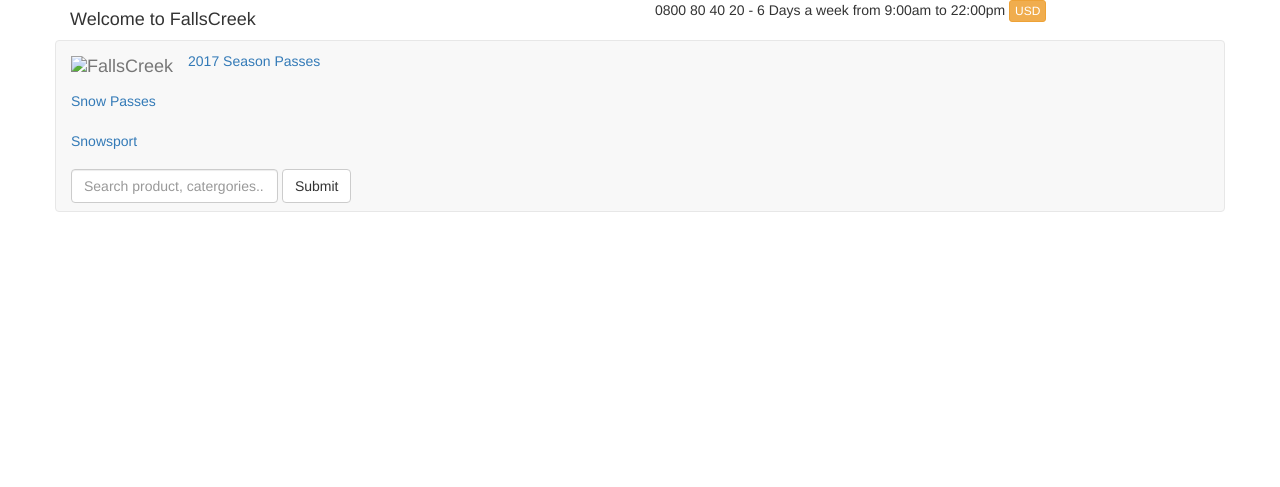
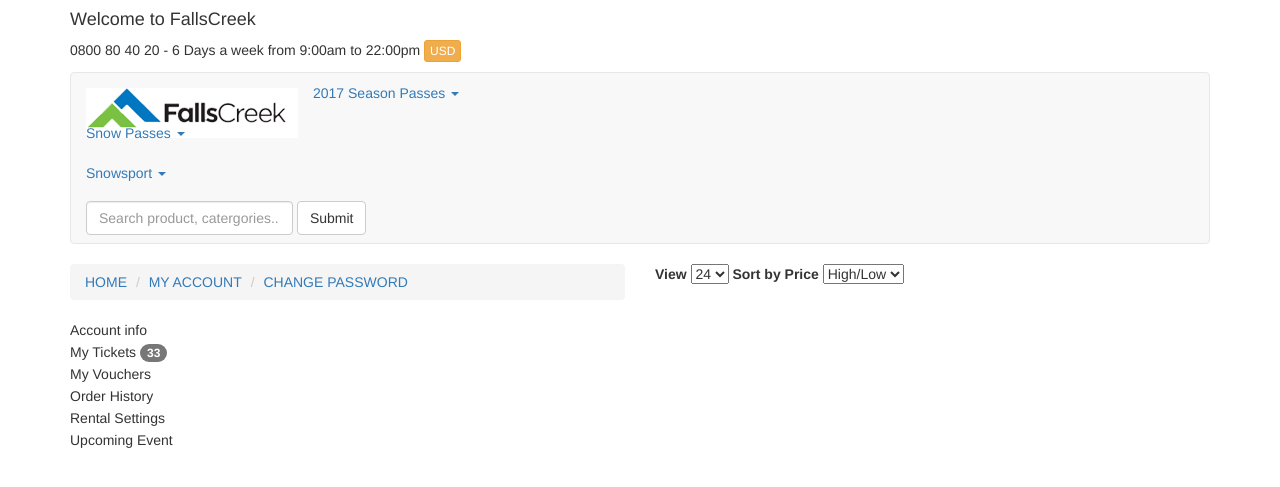
Before and after one commit to datnguyen-asiantechhub/merlinski, a CodeIgniter app: the page made by application/views/pages/resetpass.php in a window 1280 px wide. Shown: the top 487 px of the page. Run offline with CodeIgniter, Linux system fonts and the light colour scheme; style sheets or scripts are compiled from the project's sources; some libraries are stand-ins or nearby versions.

Commit message:
update trang Login

```diff
--- a/application/config/config.php
+++ b/application/config/config.php
@@ -437,7 +437,7 @@ $config['global_xss_filtering'] = FALSE;
 /*
 |--------------------------------------------------------------------------
 | Cross Site Request Forgery
-|--------------------------------------------------------------------------
+|------------------------------http://localhost/merlinski/--------------------------------------------
 | Enables a CSRF cookie token to be set. When set to TRUE, token will be
 | checked on a submitted form. If you are accepting user data, it is strongly
 | recommended CSRF protection be enabled.
--- a/application/views/pages/resetpass.php
+++ b/application/views/pages/resetpass.php
@@ -4,7 +4,6 @@
 <meta name="viewport" content="width=device-width, initial-scale=1">
 <link rel="stylesheet" type="text/css" href="css/bootstrap.css">
 <!--<link rel="stylesheet" href="css/mystyle.css">-->
-<link rel="stylesheet" href="Sass/style.css">
 <script type="text/javascript" src="js/jquery-3.2.1.js"></script>
 	<title></title>
 </head>
@@ -15,25 +14,39 @@
 			<div class="row">
 				<div class="col-sx-12 col-sm-6 col-md-6">
 					<h4>Welcome to FallsCreek</h4>
-				</div>
-				<div class="col-sx-12 col-sm-6 col-md-6">
 					<p><span>0800 80 40 20</span> - 6 Days a week from 9:00am to 22:00pm <a class="btn btn-warning btn-xs" >USD</a></p>
-
 				</div>
 			</div>
 		</div>
 	</div>
-	<div class="navigation-bar">
+	<div class="navigation-bar-1">
 		<div class="container">
-			<div class="row">
 			<nav class="navbar navbar-default">
 				<a class="navbar-brand" href="">
-						<img src="" alt="FallsCreek">
+					<img src="images/logo.jpg" alt="FallsCreek">
 				</a>
 				<ul class="nav nav-tab">
-						<li class="active"><a href="">2017 Season Passes</a></li>
-						<li ><a href="">Snow Passes</a></li>
-						<li ><a href="">Snowsport</a></li>
+					<li class="dropdown"><a href="" class="dropdown-toggle" data-toggle="dropdown" role="button" aria-haspopup="true">2017 Season Passes <span class="caret"></span></a>
+						<ul class="dropdown-menu">
+							<li><a href="">menu</a></li>
+							<li><a href="">menu</a></li>
+							<li><a href="">menu</a></li>
+						</ul>
+					</li>
+					<li class="dropdown"><a href="" class="dropdown-toggle" data-toggle="dropdown" role="button" aria-haspopup="true">Snow Passes <span class="caret"></span></a>
+						<ul class="dropdown-menu">
+							<li><a href="">menu</a></li>
+							<li><a href="">menu</a></li>
+							<li><a href="">menu</a></li>
+						</ul>
+					</li>
+					<li class="dropdown"><a href="" class="dropdown-toggle" data-toggle="dropdown" role="button" aria-haspopup="true">Snowsport <span class="caret"></span></a>
+						<ul class="dropdown-menu">
+							<li><a href="">menu</a></li>
+							<li><a href="">menu</a></li>
+							<li><a href="">menu</a></li>
+						</ul>
+					</li>
 				</ul>
 				<form class="navbar-form navbar-left" role="search">
 					 <div class="form-group">
@@ -41,11 +54,68 @@
 					 </div>
 					 <button type="submit" class="btn btn-default">Submit</button>
 				</form>
+				<div class="">
+					<div class="">
+						<span class=""></span>
+					</div>
+					<dvi class="">
+						<span class=""></span>
+					</dvi>
+				</div>
 			</nav>
 		</div>
-		<div>
+	</div>
+	<div class="title">
+		<div class="container">
+			<div class="row">
+				<div class="col-xs-12 col-sm-6 col-md-6">
+					<ol class="breadcrumb">
+						<li><a href="">HOME</a></li>
+						<li><a href="">MY ACCOUNT</a></li>
+						<li><a class="active">CHANGE PASSWORD</a></li>
+					</ol>
+				</div>
+				<div class="col-xs-12 col-sm-6 col-md-6">
+					<label>View</label>
+					<select class="selectpicker select-view">
+						<option>24</option>
+						<option>16</option>
+						<option>10</option>
+					</select>
+					<label>Sort by Price </label>
+					<select class="selectpicker select-sort">
+						<option>High/Low</option>
+						<option>Low/High</option>
+					</select>
+				</div>
+			</div>
+		</div>
 	</div>
 </header>
+<main>
+	<div class="container">
+		<div class="row">
+			<div class="col-sx-12 col-sm-3 col-md-3">
+				<ul class="nav nav-pills nav-stacked side-nav">
+					<li role="presentation">Account info</li>
+					<li role="presentation">My Tickets <span class="badge">33</span></li>
+					<li role="presentation">My Vouchers</li>
+					<li role="presentation">Order History</li>
+					<li role="presentation">Rental Settings</li>
+					<li role="presentation">Upcoming Event</li>
+				</ul>
+			</div>
+			<div class="col-sx-12 col-sm-9 col-md-3">
+				<div class="main-content">
+
+				</div>
+			</div>
+		</div>
+	</div>
+</main>
+<footer>
+
+</footer>
 <script type="text/javascript" src="js/bootstrap.min.js"></script>
 </body>
 </html>
```
Also changed, not shown: application/views/assets/css/ie10-viewport-bug-workaround.css (deleted, +0 -15 lines). Lines whose indentation alone changed are shown as unchanged.
